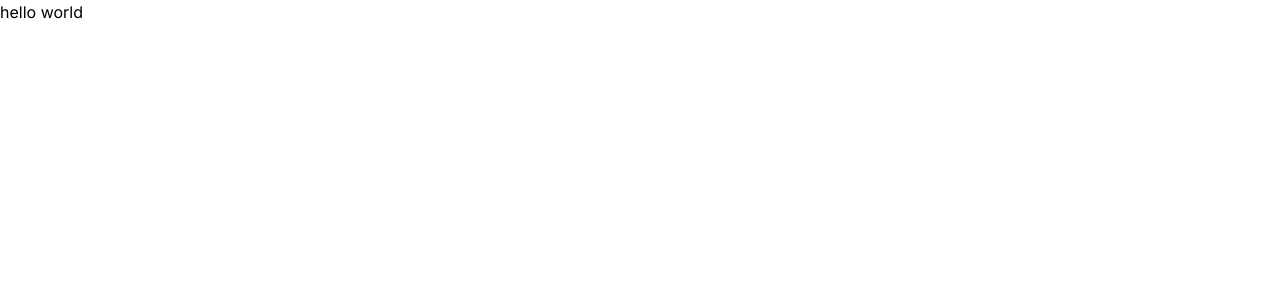
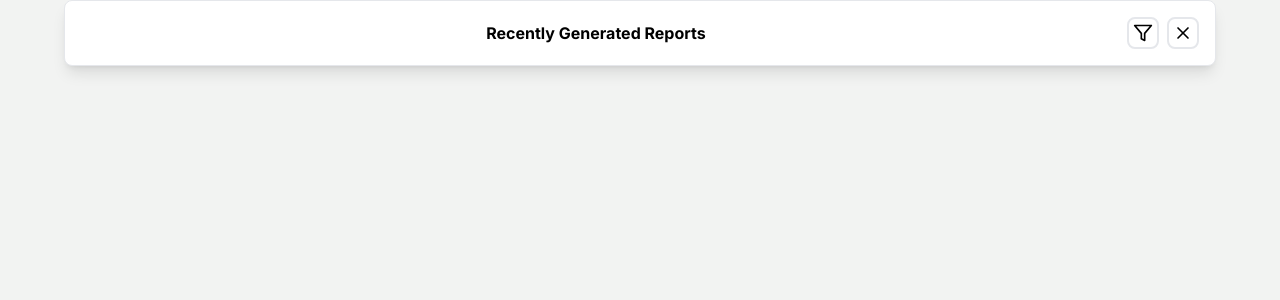
Before and after one commit to Sudipto-das/monter-assignment, a Next.js app: page / in a window 1280 px wide. Shown: the top 300 px of the page. Built offline with nearby package versions, Linux system fonts and the light colour scheme.

Commit message:
top section complete

```diff
--- a/src/app/globals.css
+++ b/src/app/globals.css
@@ -26,8 +26,12 @@ body {
     rgb(var(--background-start-rgb));
 }
 
+
 @layer utilities {
   .text-balance {
     text-wrap: balance;
   }
 } */
+body{
+  background-color: #f2f3f2 ;
+}
--- a/src/app/page.tsx
+++ b/src/app/page.tsx
@@ -2,6 +2,19 @@
 
 export default function Home() {
   return (
-    <div>hello world </div>
+    <div className="w-[90%] m-auto border rounded-lg shadow-lg bg-white">
+      <div className="flex items-center justify-center py-4">
+        <h1 className=" text-center flex-grow font-bold">Recently Generated Reports</h1>
+        <div className="flex gap-2 mr-4">
+          <div className="border-2 rounded-lg p-1">
+            <svg xmlns="http://www.w3.org/2000/svg" width="20" height="20" viewBox="0 0 24 24" fill="none" stroke="currentColor" stroke-width="2" stroke-linecap="round" stroke-linejoin="round" className="lucide lucide-filter"><polygon points="22 3 2 3 10 12.46 10 19 14 21 14 12.46 22 3" /></svg>
+          </div>
+          <div className="border-2 rounded-lg p-1">
+            <svg xmlns="http://www.w3.org/2000/svg" width="20" height="20" viewBox="0 0 24 24" fill="none" stroke="currentColor" stroke-width="2" stroke-linecap="round" stroke-linejoin="round" className="lucide lucide-x"><path d="M18 6 6 18" /><path d="m6 6 12 12" /></svg>
+          </div>
+        </div>
+      </div>
+    </div>
+
   );
 }
```
Also changed, not shown: package.json (+6 -5 lines), 1 other file (tests, documents, lock files or other folders).
